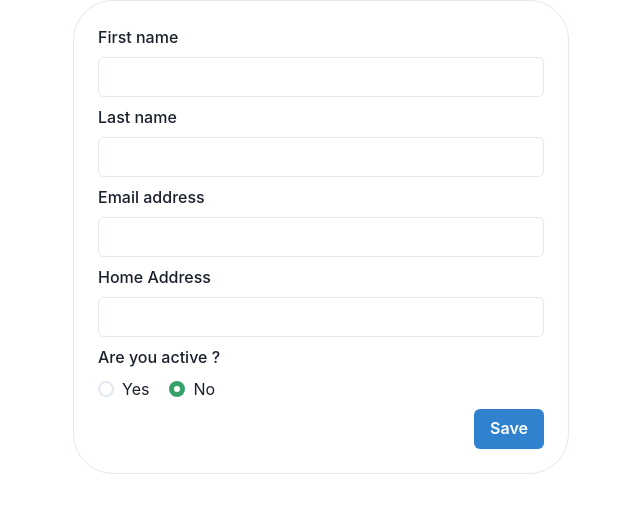
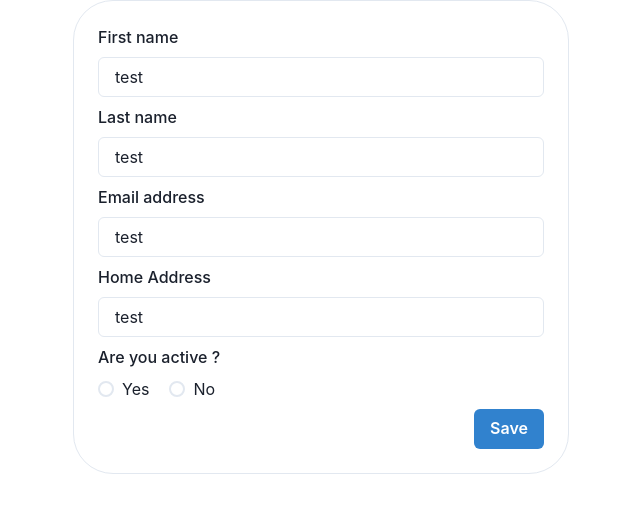
Before and after one commit to ReCoN-96/momji-react, a React (Create React App) app: page /edit in a window 1280 px wide. Shown: the top 512 px of the page, without its empty margins (319-959 px from the left). Built offline with nearby package versions, Linux system fonts and the light colour scheme.

Commit message:
Feat controlled input

```diff
--- a/package.json
+++ b/package.json
@@ -17,6 +17,7 @@
     "prop-types": "^15.7.2",
     "react": "^17.0.2",
     "react-dom": "^17.0.2",
+    "react-hook-form": "^7.6.4",
     "react-router-dom": "^5.2.0",
     "react-scripts": "4.0.3",
     "web-vitals": "^1.0.1"
--- a/src/components/IntervenantForm.jsx
+++ b/src/components/IntervenantForm.jsx
@@ -1,3 +1,5 @@
+/* eslint-disable react/jsx-boolean-value */
+/* eslint-disable react/jsx-props-no-spreading */
 import {
   FormControl,
   FormLabel,
@@ -8,38 +10,63 @@ import {
   Box,
   Button,
 } from '@chakra-ui/react';
+import { useForm, Controller } from 'react-hook-form';
 
-const IntervenantForm = () => (
+const IntervenantForm = () => {
+  const {
+    register, handleSubmit, control,
+  } = useForm();
+
+  const onSubmit = (data) => console.log(data);
+
+  return (
     <Box w="50%" p={6} border="1px" borderColor="gray.200" borderRadius="40px">
+      <form onSubmit={handleSubmit(onSubmit)}>
         <FormControl>
           <FormLabel>First name</FormLabel>
-      <Input mb={2} type="text" />
+          <Input mb={2} type="text" defaultValue="test" {...register('profile.firstName')} />
+        </FormControl>
+        <FormControl>
+          <FormLabel>Last name</FormLabel>
+          <Input mb={2} type="text" defaultValue="test" {...register('profile.lastName')} />
+        </FormControl>
+        <FormControl>
+          <FormLabel>Email address</FormLabel>
+          <Input mb={2} type="text" defaultValue="test" {...register('email')} />
+        </FormControl>
 
-      <FormLabel>Last name</FormLabel>
-      <Input mb={2} type="text" />
+        <FormControl>
+          <FormLabel>Home Address</FormLabel>
+          <Input mb={2} type="text" defaultValue="test" {...register('adress')} />
+        </FormControl>
 
-      <FormLabel>Email address</FormLabel>
-      <Input mb={2} type="email" />
-
-      <FormLabel>Home Address</FormLabel>
-      <Input mb={2} type="text" />
-
+        <FormControl>
           <FormLabel>Are you active ?</FormLabel>
-      <RadioGroup mb={2} defaultValue="2">
+          <Controller
+            name="isActive"
+            control={control}
+            render={({ field: { onChange, value } }) => (
+              <RadioGroup mb={2} value={value} onChange={(e) => onChange(e === 'true')}>
                 <Stack spacing={5} direction="row">
-          <Radio colorScheme="red" value="1">
+                  <Radio colorScheme="blue" value={true}>
                     Yes
                   </Radio>
-          <Radio colorScheme="green" value="2">
+                  <Radio colorScheme="orange" value={false}>
                     No
                   </Radio>
                 </Stack>
               </RadioGroup>
+            )}
+          />
+        </FormControl>
+
         <Box display="flex" justifyContent="flex-end">
-        <Button colorScheme="blue">Save</Button>
+          <Button type="submit" colorScheme="blue">Save</Button>
         </Box>
-    </FormControl>
+      </form>
     </Box>
+
   );
+};
 
 export default IntervenantForm;
```
Also changed, not shown: 1 other file (tests, documents, lock files or other folders). Lines whose indentation alone changed are shown as unchanged.
